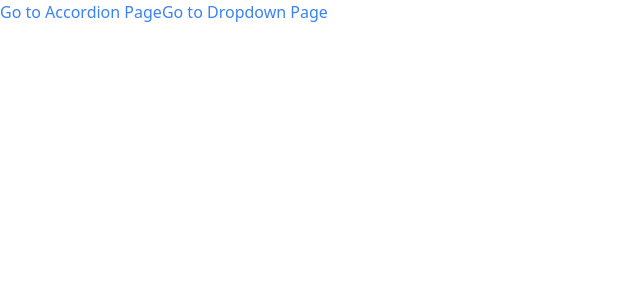
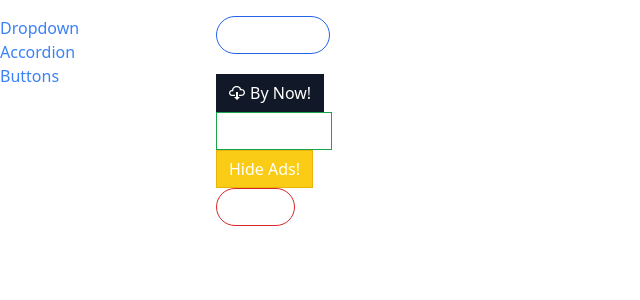
Before and after one commit to Shrike717/course-udemy-react-redux, a React (Create React App) app in the folder 06-comps/: page /button in a window 1280 px wide. Shown: the top 300 px of the page, without its empty margins (0-640 px from the left). Built offline with nearby package versions, Linux system fonts and the light colour scheme.

Commit message:
Done adding sidebar component

```diff
--- a/06-comps/src/App.jsx
+++ b/06-comps/src/App.jsx
@@ -1,21 +1,23 @@
 import React from "react";
-import Link from "./components/Link";
 import Route from "./components/Route";
+import Sidebar from "./components/Sidebar";
 import AccordionPage from "./pages/AccordionPage"
 import DropdownPage from "./pages/DropdownPage";
-
+import ButtonPage from "./pages/ButtonPage";
 
 function App() {
   return(
-    <div>
-      <Link to={"/accordion"}>Go to Accordion Page</Link>
-      <Link to={"/dropdown"}>Go to Dropdown Page</Link>
-      <div>
+    <div className="container mx-auto grid grid-cols-6 gap-4 mt-4">
+      <Sidebar />
+      <div className="col-span-5">
+        <Route path="/">
+          <DropdownPage />
+        </Route>
         <Route path="/accordion">
           <AccordionPage />
         </Route>
-        <Route path="/dropdown">
-          <DropdownPage />
+        <Route path="/button">
+          <ButtonPage />
         </Route>
       </div>
     </div>
--- /dev/null
+++ b/06-comps/src/components/Sidebar.jsx
@@ -0,0 +1,21 @@
+import React from 'react';
+import Link from "./Link";
+
+function Sidebar() {
+  const links = [
+    { label: "Dropdown", path: "/" },
+    { label: "Accordion", path: "/accordion" },
+    { label: "Buttons", path: "/button" },
+  ];
+  const renderedLinks = links.map((link) => {
+    return <Link key={link.label} to={link.path}>{link.label}</Link>
+  })
+
+  return (
+    <div className='sticky-top-0 overflow-y-scroll flex flex-col'>
+      {renderedLinks}
+    </div>
+  )
+}
+
+export default Sidebar;
--- a/06-comps/src/pages/ButtonPage.jsx
+++ b/06-comps/src/pages/ButtonPage.jsx
@@ -27,7 +27,7 @@
         <Button warning>Hide Ads!</Button>
       </div>
       <div>
-        <Button danger rounded  outline>Delete!</Button>
+        <Button danger rounded outline>Delete!</Button>
       </div>
     </div>
   )
```
